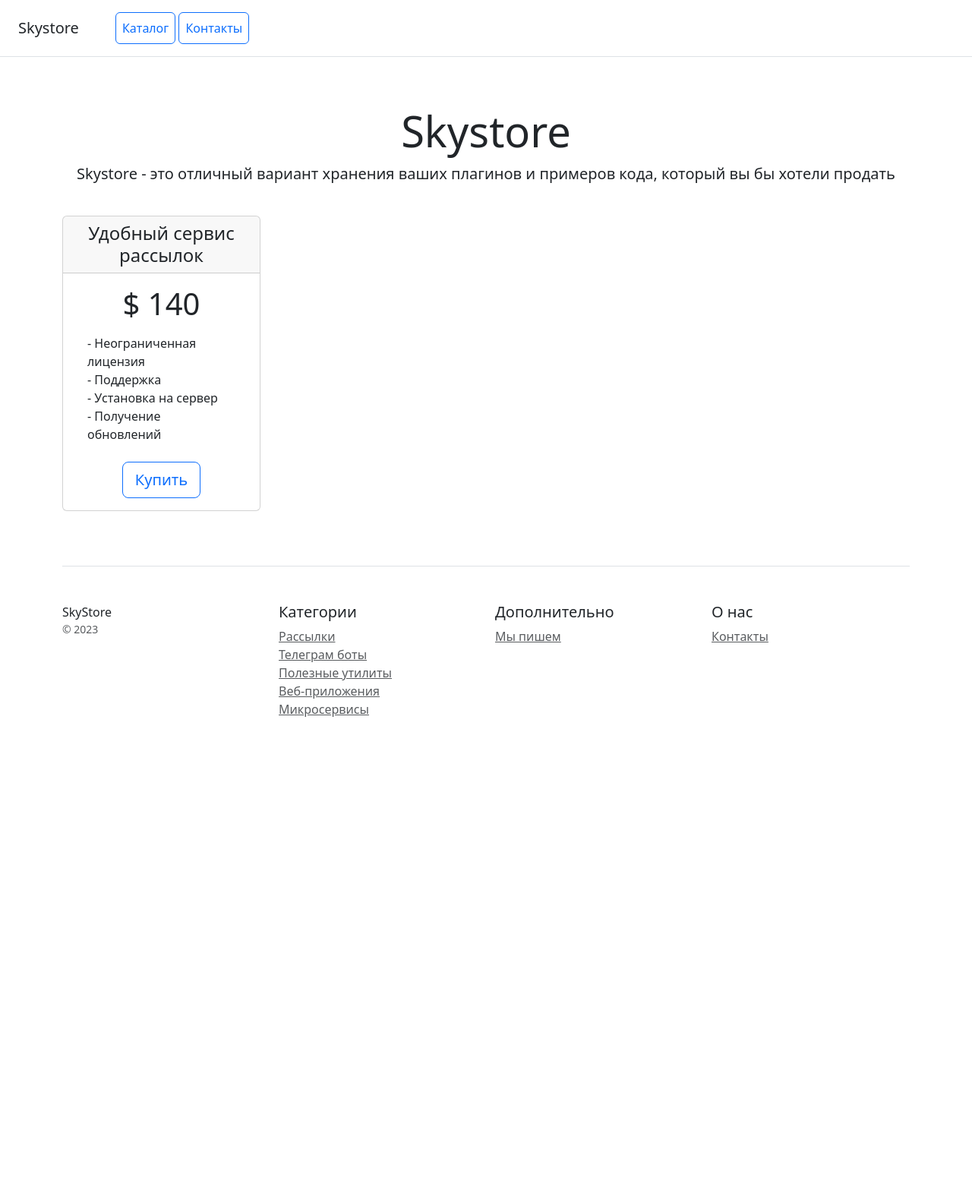
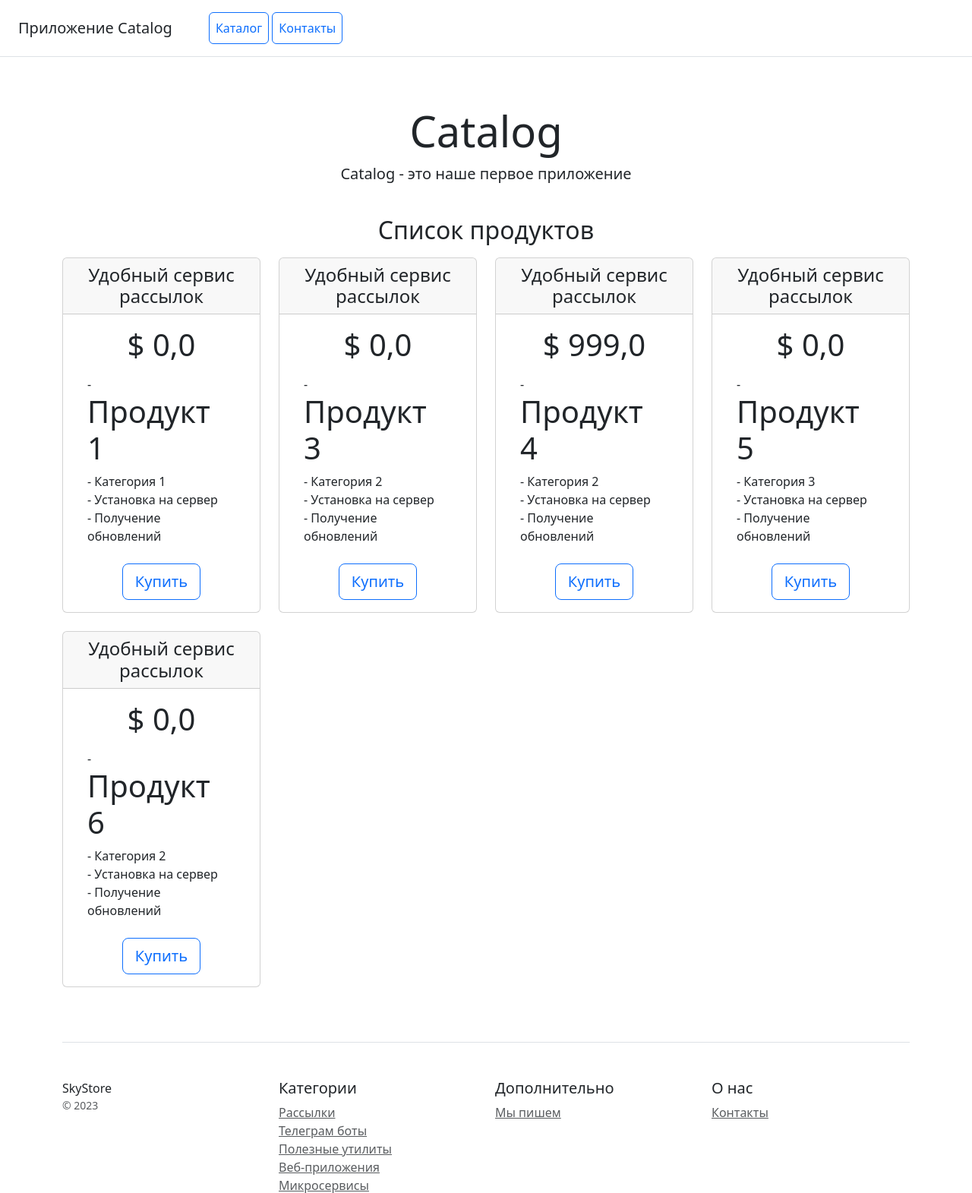
Before and after one commit to kokc80/H23, a Django app: page / in a window 1280 px wide. Shown: the top 1571 px of the page at 76% size. Before the commit the page ends 944 px from the top, so only its background shows below. Run offline with Django 5.2, Linux system fonts and the light colour scheme; data comes from the database, SQL or seed files in the repository; some libraries are stand-ins or nearby versions.

Commit message:
основной блок

```diff
--- a/catalog/models.py
+++ b/catalog/models.py
@@ -17,7 +17,7 @@ class Category(models.Model):
 class Product(models.Model):
     name_prod = models.CharField(max_length=50, verbose_name="Продукт")
     descr_prod = models.CharField(max_length=100, verbose_name="Описание")
-    image = models.ImageField(upload_to='images/')
+    image = models.ImageField(upload_to='images/product')
     category = models.ForeignKey(
         Category,
         on_delete=models.CASCADE,
--- a/catalog/templates/home.html
+++ b/catalog/templates/home.html
@@ -5,44 +5,20 @@
 <head>
     <meta charset="utf-8">
     <meta name="viewport" content="width=device-width, initial-scale=1">
-    <title>Skystore</title>
+    <title>Проверка приложения catalog</title>
 </head>
 <body>
-<div class="d-flex flex-column flex-md-row align-items-center p-3 px-md-4 mb-3 bg-white border-bottom box-shadow">
-    <h5 class="my-0 mr-md-auto font-weight-normal">Skystore</h5>
-    <nav class="ms-5">
-        <a class="p-2 btn btn-outline-primary" href="/">Каталог</a>
-        <a class="p-2 btn btn-outline-primary" href="/contacts/">Контакты</a>
-    </nav>
-</div>
+
+{% include "includes/inc_menu.html" %}
 
 <div class="pricing-header px-3 py-3 pt-md-5 pb-md-4 mx-auto text-center">
-    <h1 class="display-4">Skystore</h1>
-    <p class="lead">Skystore - это отличный вариант хранения ваших плагинов и примеров кода, который вы бы хотели
-        продать</p>
+    <h1 class="display-4">Catalog</h1>
+    <p class="lead">Catalog - это наше первое приложение</p>
 </div>
 
 <div class="container">
-    <div class="row text-center">
-        <div class="col-3">
-            <div class="card mb-4 box-shadow">
-                <div class="card-header">
-                    <h4 class="my-0 font-weight-normal">Удобный сервис рассылок</h4>
-                </div>
-                <div class="card-body">
-                    <h1 class="card-title pricing-card-title">$ 140</h1>
-                    <ul class="list-unstyled mt-3 mb-4 text-start m-3">
-                        <li>- Неограниченная лицензия</li>
-                        <li>- Поддержка</li>
-                        <li>- Установка на сервер</li>
-                        <li>- Получение обновлений</li>
-                    </ul>
-                    <button type="button" class="btn btn-lg btn-block btn-outline-primary">Купить</button>
-                </div>
-            </div>
-        </div>
-    </div>
-
+    {% block content %}
+    {% endblock %}
     <footer class="pt-4 my-md-5 pt-md-5 border-top">
         <div class="row">
             <div class="col-12 col-md">
--- /dev/null
+++ b/catalog/templates/includes/inc_menu.html
@@ -0,0 +1,7 @@
+<div class="d-flex flex-column flex-md-row align-items-center p-3 px-md-4 mb-3 bg-white border-bottom box-shadow">
+    <h5 class="my-0 mr-md-auto font-weight-normal">Приложение Catalog</h5>
+    <nav class="ms-5">
+        <a class="p-2 btn btn-outline-primary" href="{% url 'catalog:product_list'%}">Каталог</a>
+        <a class="p-2 btn btn-outline-primary" href="/contact/">Контакты</a>
+    </nav>
+</div>
--- /dev/null
+++ b/catalog/templates/product_list.html
@@ -0,0 +1,26 @@
+    {% extends "home.html" %}
+    {% block content %}
+    <center><H2>Список продуктов</H2></center>
+    <p>
+    <div class="row text-center">
+        {%for item in products%}
+        <div class="col-3">
+            <div class="card mb-4 box-shadow">
+                <div class="card-header">
+                    <h4 class="my-0 font-weight-normal">Удобный сервис рассылок</h4>
+                </div>
+                <div class="card-body">
+                    <h1 class="card-title pricing-card-title">$ {{ item.price }}</h1>
+                    <ul class="list-unstyled mt-3 mb-4 text-start m-3">
+                        <li>- <H1>{{ item.name_prod }}</H1></li>
+                        <li>- {{ item.category }}</li>
+                        <li>- Установка на сервер</li>
+                        <li>- Получение обновлений</li>
+                    </ul>
+                    <button type="button" class="btn btn-lg btn-block btn-outline-primary">Купить</button>
+                </div>
+            </div>
+        </div>
+        {%endfor%}
+    </div>
+    {% endblock %}
--- a/catalog/urls.py
+++ b/catalog/urls.py
@@ -1,10 +1,10 @@
 from django.urls import path, include
 from catalog.apps import CatalogConfig
-from catalog.views import catalog, catalog_con
+from catalog.views import product_list, contact
 
 app_name = CatalogConfig.name
 
 urlpatterns = [
-    path("", catalog, name="home"),
-    path("contacts/", catalog_con, name="contacts"),
+    path("", product_list, name="product_list"),
+    path("contact/", contact, name="contact"),
 ]
--- a/catalog/views.py
+++ b/catalog/views.py
@@ -1,11 +1,14 @@
 from django.shortcuts import render
 
-
-def catalog(request):
-    """контроллер для страницы home.html"""
-    return render(request, "home.html")
+from catalog.models import Product
 
 
-def catalog_con(request):
-    """контроллер для страницы contacts.html"""
+def product_list(request):
+    """контроллер для отображения страницы с подробной информацией о товаре."""
+    products = Product.objects.all()
+    context = {"products": products}
+    return render(request, 'product_list.html', context)
+
+
+def contact(request):
     return render(request, "contacts.html")
```
Also changed, not shown: catalog/templates/contacts.html (+2 -9 lines), catalog/templates/product_detail.html (added, +10 -0 lines), README.md.
